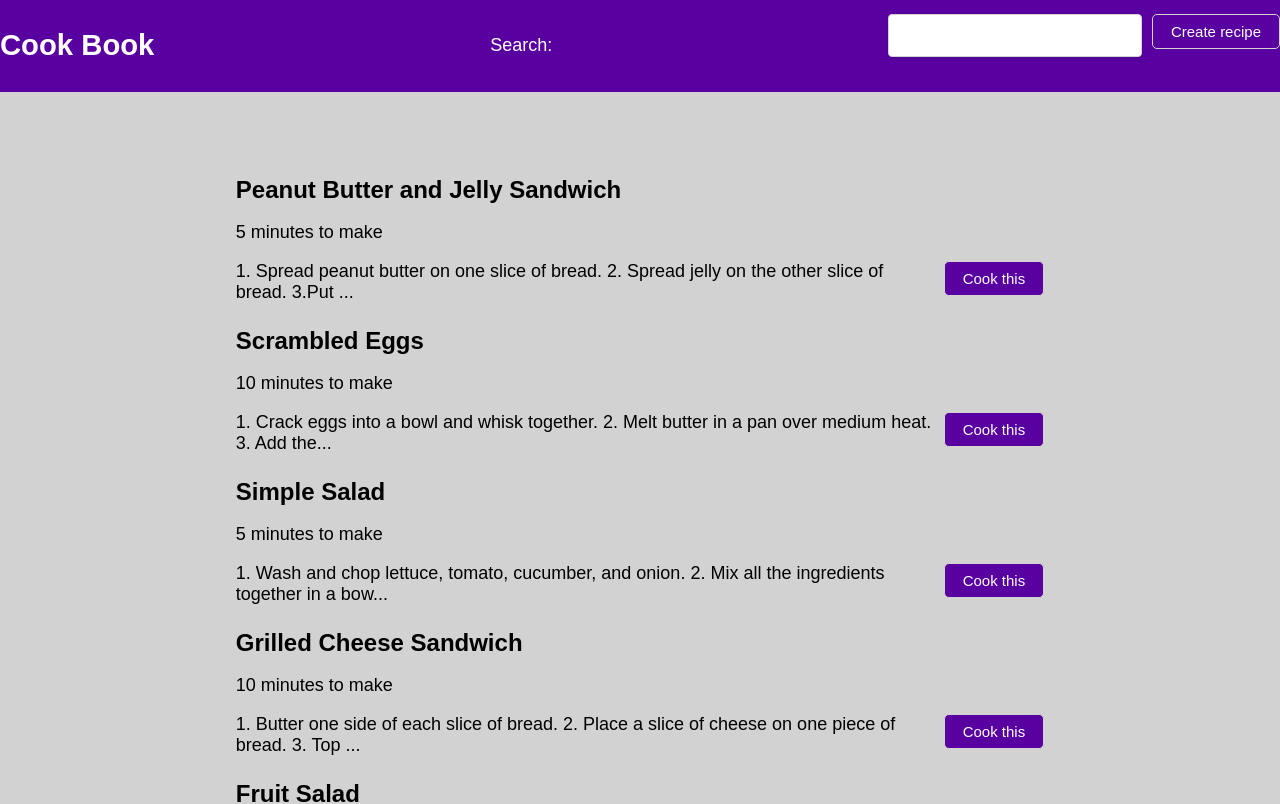
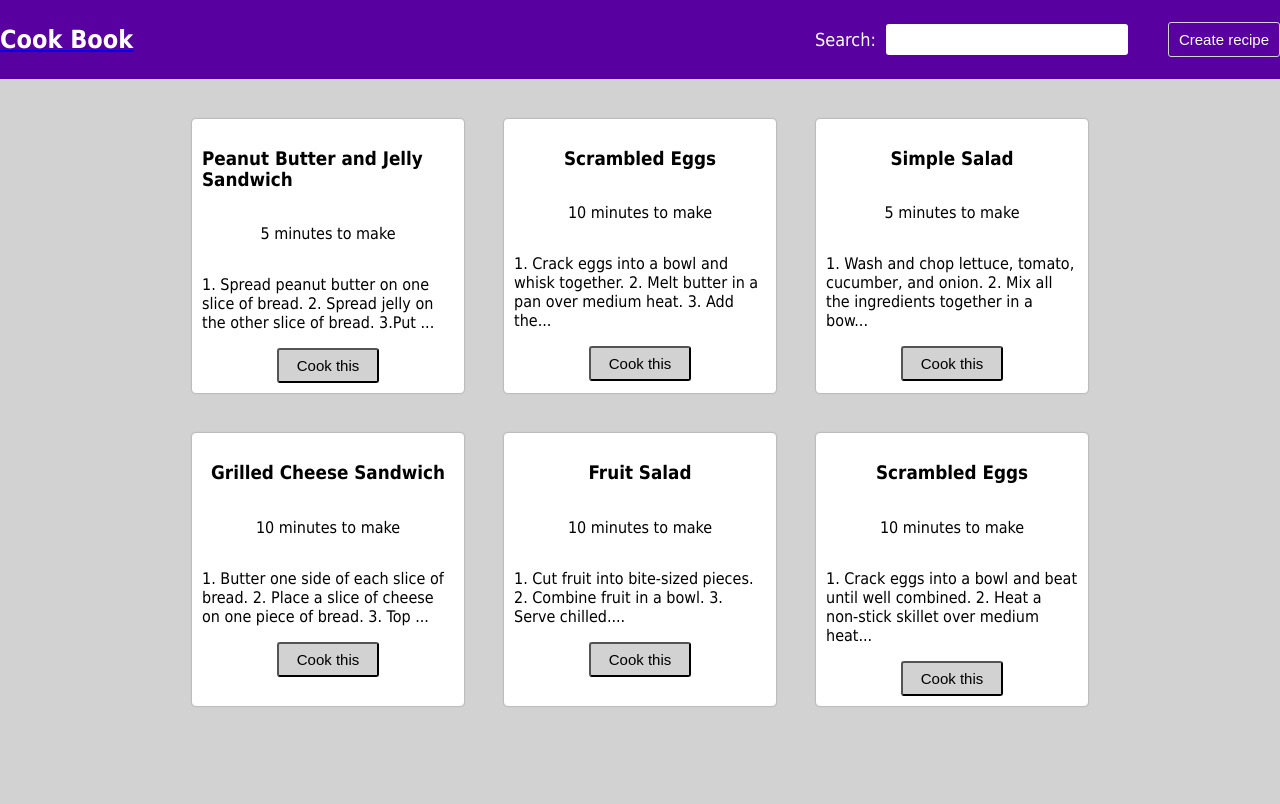
Before and after one commit to samantavein/CookBook, a React (Create React App) app: page / in a window 1280 px wide. Shown: the top 804 px of the page. Built offline with nearby package versions, Linux system fonts and the light colour scheme; data requests are answered from the project's data file.

Commit message:
seventh commit

```diff
--- a/data/db.json
+++ b/data/db.json
@@ -3,42 +3,42 @@
     {
       "id": 1,
       "title": "Peanut Butter and Jelly Sandwich",
-      "ingredients": "2 slices of bread, peanut butter, jelly",
+      "ingredients": ["2 slices of bread", "peanut butter", "jelly"],
       "method": "1. Spread peanut butter on one slice of bread. \n2. Spread jelly on the other slice of bread. \n3.Put the two slices of bread together. \n4. Cut in half and serve.",
       "time": "5"
     },
     {
       "id": 2,
       "title": "Scrambled Eggs",
-      "ingredients": "2 eggs, salt, pepper, butter",
+      "ingredients": ["2 eggs", "salt", "pepper", "butter"],
       "method": "1. Crack eggs into a bowl and whisk together. \n2. Melt butter in a pan over medium heat. \n3. Add the whisked eggs to the pan. \n4. Stir constantly until the eggs are fully cooked. \n5. Season with salt and pepper to taste. \n6. Serve hot.",
       "time": "10"
     },
     {
       "id": 3,
       "title": "Simple Salad",
-      "ingredients": "Lettuce, tomato, cucumber, onion, salad dressing",
+      "ingredients": ["Lettuce", "tomato", "cucumber", "onion", "salad", "dressing"],
       "method": "1. Wash and chop lettuce, tomato, cucumber, and onion. \n2. Mix all the ingredients together in a bowl. \n3. Add salad dressing to taste. \n4. Serve cold.",
       "time": "5"
     },
     {
       "id": 4,
       "title": "Grilled Cheese Sandwich",
-      "ingredients": "Bread, Cheese, Butter",
+      "ingredients": ["Bread", "Cheese", "Butter"],
       "method": "1. Butter one side of each slice of bread. 2. Place a slice of cheese on one piece of bread. 3. Top with the other slice of bread, buttered side up. 4. Heat a skillet over medium heat. 5. Place sandwich in the skillet and cook until cheese is melted and bread is golden brown, about 3-4 minutes per side.",
       "time": "10"
     },
     {
       "id": 5,
       "title": "Fruit Salad",
-      "ingredients": "Assorted Fruit (such as strawberries, blueberries, bananas, kiwis)",
+      "ingredients": ["Assorted Fruit (such as strawberries, blueberries, bananas, kiwis)"],
       "method": "1. Cut fruit into bite-sized pieces. 2. Combine fruit in a bowl. 3. Serve chilled.",
       "time": "10"
     },
     {
       "id": 6,
       "title": "Scrambled Eggs",
-      "ingredients": "Eggs, Butter, Salt, Pepper",
+      "ingredients": ["Eggs", "Butter", "Salt", "Pepper"],
       "method": "1. Crack eggs into a bowl and beat until well combined. 2. Heat a non-stick skillet over medium heat. 3. Melt butter in skillet. 4. Pour beaten eggs into skillet. 5. Use a spatula to stir the eggs until they are cooked to your desired level of doneness. 6. Season with salt and pepper to taste.",
       "time": "10"
     }
--- a/package.json
+++ b/package.json
@@ -10,6 +10,7 @@
     "react-dom": "^18.2.0",
     "react-router-dom": "^5.3.4",
     "react-scripts": "5.0.1",
+    "styled-components": "^5.3.6",
     "web-vitals": "^2.1.4"
   },
   "scripts": {
--- a/src/Pages/CreateRecipe.js
+++ b/src/Pages/CreateRecipe.js
@@ -1,11 +1,62 @@
+import React, { useContext, useState } from "react";
+import { RecipeContext } from "../hooks/RecipeContext";
+import styled from "styled-components";
+import { css } from "styled-components";
 
+const CreateRecipeContainer = styled.form`
+  display: flex;
+  flex-direction: column;
+  align-items: center;
+  margin: 50px auto;
+  max-width: 800px;
+  padding: 30px;
 
-import React, { useContext, useState } from "react";
-import { RecipeContext } from "../RecipeContext";
+`;
+
+const CreateButton = styled.button`
+  padding: 7px 18px;
+  background-color: #5900a1;
+  color: #fff;
+  border-radius: 5px;
+  font-size: 15px;
+  cursor: pointer;
+  float: right;
+  ${props => props.margin && css`
+    margin-left: 5px;
+  `}
+
+`;
+
+const CreateRecipeLabel = styled.label`
+font-size: 17px;
+margin-bottom: 10px;
+font-family: Arial, sans-serif;
+color: grey;
+`;
+
+const CreateRecipeInput = styled.input`
+  width: 30%;
+  font-size: 18px;
+  border-radius: 3px;
+  padding: 5px;
+  margin-bottom: 20px;
+  border: 1px solid lightgray;
+
+`;
+
+const CreateRecipeTextarea = styled.textarea`
+  width: 30%;
+  font-size: 18px;
+  border-radius: 3px;
+  margin-bottom: 20px;
+  border: 1px solid lightgray;
+
+`;
 
 const CreateRecipe = () => {
   const [recipes, setRecipes] = useContext(RecipeContext);
   const [ingredients, setIngredients] = useState([]);
+
 
   const handleAddIngredient = (e) => {
     e.preventDefault();
@@ -44,28 +95,31 @@ const CreateRecipe = () => {
 
   return (
     <form onSubmit={handleSubmit}>
-      <h2>Add new recipe</h2>
-      <label>Recipe title:</label>
-      <input type="text" name="title" />
-      <label>Recipe ingredients:</label>
-      <div>
+      <h2>Add a new recipe</h2>
+      <CreateRecipeLabel>Recipe title:</CreateRecipeLabel>
+      <CreateRecipeInput type="text" name="title" />
+      <CreateRecipeLabel>Recipe ingredients:</CreateRecipeLabel>
+      <div >
         {ingredients.map((ingredient, index) => (
           <div key={index}>{ingredient}</div>
         ))}
-        <input type="text" name="ingredient" />
-        <button onClick={handleAddIngredient}>add</button>
+        <CreateRecipeInput type="text" name="ingredient" />
+        <CreateButton margin onClick={handleAddIngredient}>add</CreateButton>
       </div>
 
-      <label>Recipe method:</label>
-      <textarea type="textarea" name="method" />
-      <label>Cooking time (in minutes):</label>
-      <input type="text" name="time" />
-      <button type="submit">submit</button>
+      <CreateRecipeLabel>Recipe method:</CreateRecipeLabel>
+      <CreateRecipeTextarea type="textarea" name="method" />
+      <CreateRecipeLabel>Cooking time (in minutes):</CreateRecipeLabel>
+      <CreateRecipeInput type="text" name="time" />
+      <CreateButton type="submit">submit</CreateButton>
     </form>
   );
+
+
 };
 
 export default CreateRecipe;
+
 
 /*
 import React, { useContext } from "react";
--- a/src/Pages/RecipeDetails.js
+++ b/src/Pages/RecipeDetails.js
@@ -1,12 +1,32 @@
+import React, { useContext, useState, useEffect } from "react";
+import { RecipeContext } from "../hooks/RecipeContext";
+import { useParams } from "react-router-dom";
+import styled from "styled-components";
+import { css } from "styled-components";
 
+const Container = styled.form`
+  display: flex;
+  flex-direction: column;
+  align-items: center;
+  margin: 30px auto;
+  max-width: 70%;
+  padding: 30px;
+  background-color: white;
+`;
 
-import React, { useContext, useState, useEffect } from "react";
-import { RecipeContext } from "../RecipeContext";
-import { useParams } from "react-router-dom";
+const Title = styled.h2`
+  text-align: center;
+`;
+
+const Text = styled.p`
+  font-size: 17px;
+  ${props => props.center && css`
+    text-align: center;;
+  `}
+`;
 
 const RecipeDetails = () => {
   const { id } = useParams();
-  //const [recipe, setRecipe] = useState(null);
   const [loading, setLoading] = useState(true);
   const [error, setError] = useState(null);
   const [recipes, setRecipes] = useContext(RecipeContext);
@@ -30,14 +50,14 @@ const RecipeDetails = () => {
   if (error) return <p>{error}</p>;
 
   return (
-    <form>
+    <Container>
       <div key={recipes.id}>
-        <h2>{recipes.title}</h2>
+        <Title center>{recipes.title}</Title>
 
-        <p>Takes {recipes.time} minutes to make</p>
-        <p>{recipes.method}</p>
+        <Text center>Takes {recipes.time} minutes to make</Text>
+        <Text>{recipes.method}</Text>
     </div>
-    </form>
+    </Container>
 
   );
 };
--- a/src/Pages/RecipeList.js
+++ b/src/Pages/RecipeList.js
@@ -87,8 +87,38 @@ export default RecipeList;
 */
 
 import React, { useContext, useEffect } from "react";
-import { RecipeContext } from "../RecipeContext";
+import { RecipeContext } from "../hooks/RecipeContext";
 import { Link } from "react-router-dom";
+import styled from "styled-components";
+
+
+const StyledDiv = styled.div`
+display: flex;
+flex-direction: column;
+align-items: center;
+max-width: 800px;
+padding: 10px;
+background-color: white;
+box-shadow: 0px 0px 2px grey;
+border-radius: 4px;
+`;
+
+const StyledButton = styled.button`
+  padding: 7px 18px;
+  background-color: #d3d2d2;
+  border-radius: 3px;
+  font-size: 15px;
+  cursor: pointer;
+`;
+const RecipeListContainer = styled.div`
+  display: grid;
+  grid-template-columns: repeat(3, 1fr);
+  gap: 40px;
+  justify-content: space-between;
+  max-width: 70%;
+  margin: 40px auto;
+`;
+
 
 const RecipeList = ({ searchTerm }) => {
   const [recipes, setRecipes] = useContext(RecipeContext);
@@ -107,20 +137,18 @@ const RecipeList = ({ searchTerm }) => {
   );
 
   return (
-    <form>
-      <div>
+    <RecipeListContainer>
         {filteredRecipes.map((recipe) => (
-          <div key={recipe.id}>
+          <StyledDiv key={recipe.id}>
             <h3>{recipe.title}</h3>
             <p>{recipe.time} minutes to make</p>
+            <p>{recipe.method.slice(0, 100)}...</p>
             <Link to={`/recipes/${recipe.id}`}>
-              <button>Cook this</button>
+              <StyledButton>Cook this</StyledButton>
             </Link>
-            <p>{recipe.method.slice(0, 100)}...</p>
-          </div>
+          </StyledDiv>
         ))}
-      </div>
-    </form>
+    </RecipeListContainer>
   );
 };
 
--- a/src/components/Navbar.js
+++ b/src/components/Navbar.js
@@ -1,12 +1,95 @@
 import { Link } from "react-router-dom";
 import React from "react";
+import styled from "styled-components";
+
+const NavbarContainer = styled.nav`
+  background-color: #5900a1;
+  display: flex;
+  justify-content: space-between;
+  align-items: center;
+
+  /*padding: 0 22%;*/
+`;
+
+const Logo = styled.h1`
+  font-size: 25px;
+  color: white;
+  text-decoration: none;
+`;
+
+const SearchContainer = styled.div`
+  display: flex;
+  align-items: center;
+`;
+
+const SearchLabel = styled.p`
+  font-size: 18px;
+  color: white;
+  margin: 0;
+  margin-right: 10px;
+`;
+
+const SearchInput = styled.input`
+  font-size: 18px;
+  border: none;
+  border-radius: 3px;
+  padding: 5px;
+`;
+
+const CreateButton = styled.button`
+padding: 8px 10px;
+background-color: #5900a1;
+color: #fff;
+border: 1px solid lightgray;
+border-radius: 3px;
+font-size: 15px;
+cursor: pointer;
+margin-left: 40px;
+margin-right: 0px;
+float:right;
+`;
+const Navbar = ({ searchTerm, handleSearchInput }) => {
+
+  return (
+    <NavbarContainer>
+      <Link to="/">
+        <Logo>Cook Book</Logo>
+      </Link>
+      <SearchContainer>
+        <SearchLabel>Search:</SearchLabel>
+        <SearchInput
+          type="text"
+          value={searchTerm}
+          onChange={handleSearchInput}
+        />
+        <Link to="/create">
+          <CreateButton>Create recipe</CreateButton>
+        </Link>
+      </SearchContainer>
+    </NavbarContainer>
+  );
+};
+
+
+
+export default Navbar;
+
+/*import { Link } from "react-router-dom";
+import React from "react";
+import styled from 'styled-components';
+import { css } from 'styled-components';
 
 const Navbar = ({ searchTerm, handleSearchInput }) => {
+
+
   return (
+
       <nav className="navbar">
-      <div className="links">
+        <div>
           <Link to="/">
+
             <h1>Cook Book</h1>
+
           </Link>
         </div>
         <label>
@@ -23,11 +106,12 @@ const Navbar = ({ searchTerm, handleSearchInput }) => {
           </Link>
         </div>
       </nav>
+
   );
 };
 
 export default Navbar;
-
+*/
 
 
 /*
--- a/src/index.css
+++ b/src/index.css
@@ -1,81 +1,26 @@
 * {
 	box-sizing: border-box;
 }
-
 body {
-  font-family: Arial, sans-serif;
+  font-family: Tahoma, sans-serif;
   margin: 0px;
   padding: 0;
   background-color:#d3d2d2;
 }
 
-.navbar {
-  background-color: #5900a1;
-  display: flex;
-  justify-content: space-between;
-  align-items: center;
-}
-
-.navbar a {
-  font-size: 25px;
-  color: white;
-  text-decoration: none;
-}
-
-.navbar a:hover {
-  color: rgb(209, 209, 209);
-}
-
-.Add {
-  font-size: 10px;
-}
 
 form {
   display: flex;
   flex-direction: column;
   justify-content: center;
   align-items: center;
-  margin: 20px;
-  padding: 40px;
   background-color: #d3d2d2;
+  padding: 10px;
 }
 
-input[type="text"], textarea {
-  border-radius: 4px;
-  padding: 10px;
-  margin-bottom: 20px;
-  font-size: 18px;
-  border: 1px solid lightgray;
-  box-shadow: 0 2px 4px rgba(0, 0, 0, 0.1);
-}
+/*sis iet uz recipeList*/
 
-button {
-  padding: 8px 18px;
-  background-color: #5900a1;
-  color: #fff;
-  border: 1px solid lightgray;
-  border-radius: 5px;
-  font-size: 15px;
-  cursor: pointer;
-  margin-left: 10px;
-  margin-right: 0px;
-  float:right;
-}
 
-label {
-  display: flex;
-  flex-direction: column;
-  align-items: center;
-  border-radius: 30px;
-}
-label p{
-  color:rgb(255, 255, 255);
-}
-label input {
-
-  margin-top: 0.5em;
-  text-align: left;
-}
 
 /*
 button[type="submit"] {
@@ -97,14 +42,6 @@ button[type="submit"]:hover {
 }
 */
 
-h3 {
-  font-size: 24px;
-  margin-bottom: 10px;
-}
-
-p {
-  font-size: 18px;
-}
 
 
 
```
Also changed, not shown: src/App.js (+4 -4 lines), src/hooks/RecipeContext.js (renamed from src/RecipeContext.js), 1 other file (tests, documents, lock files or other folders). Lines whose indentation alone changed are shown as unchanged.
